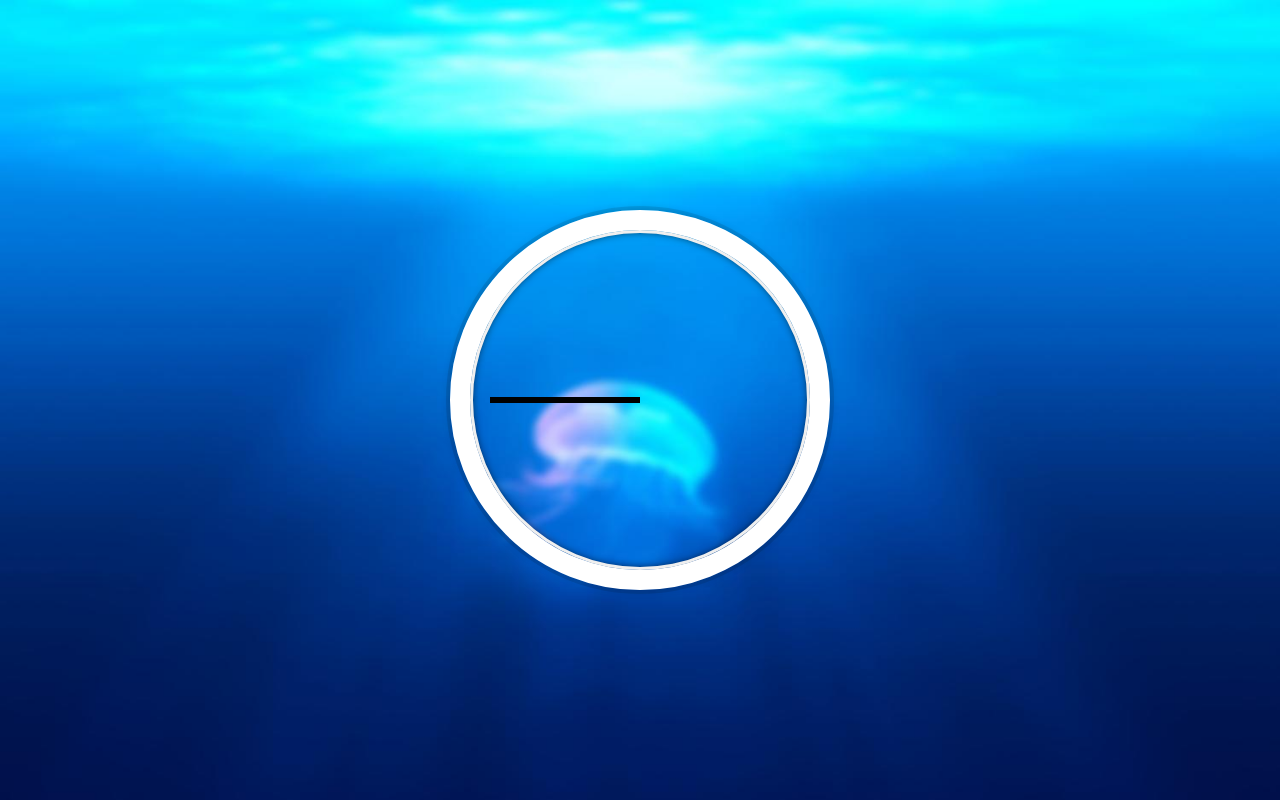
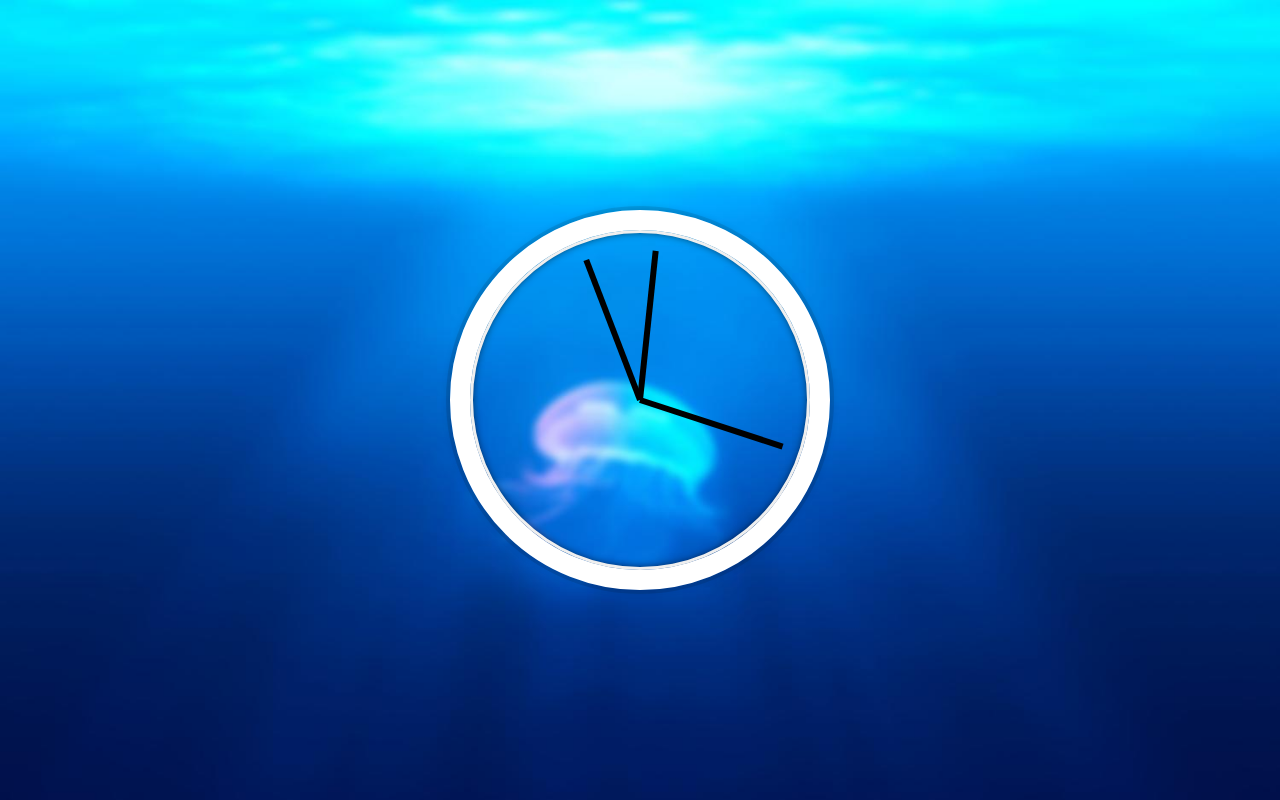
Before and after one commit to umang-sinha/analogclock, a plain HTML site: page index.html in a window 1280 px wide. Drawn offline with Linux system fonts and the light colour scheme.

Commit message:
added scripts and ticking sound for seconds hand

```diff
--- a/index.html
+++ b/index.html
@@ -10,10 +10,12 @@
 
         <div class="clock">
             <div class="clock-face">
-                <div class="hand hour-hand"></div>
-                <div class="hand min-hand"></div>
-                <div class="hand second-hand"></div>
+                <div class="hand hours-hand"></div>
+                <div class="hand minutes-hand"></div>
+                <div class="hand seconds-hand"></div>
             </div>
         </div>
+
+        <audio id="tick" src="tick.wav"></audio>
     </body>
 </html>
--- a/script.js
+++ b/script.js
@@ -0,0 +1,26 @@
+function setDate() {
+
+    const now = new Date();
+
+    const secondsHand = document.querySelector(`.seconds-hand`);
+    const minutesHand = document.querySelector(`.minutes-hand`);
+    const hoursHand = document.querySelector(`.hours-hand`);
+
+    const seconds = now.getSeconds();
+    const secondsDegrees = ((seconds / 60) * 360) + 90;
+
+    const minutes = now.getMinutes();
+    const minutesDegrees = ((minutes / 60) * 360) + ((seconds/60)*6) + 90;
+
+    const hours = now.getHours();
+    const hoursDegrees = ((hours / 12) * 360) + ((minutes/60)*30) + 90;
+
+    secondsHand.style.transform = `rotate(${secondsDegrees}deg)`;
+    minutesHand.style.transform = `rotate(${minutesDegrees}deg)`;
+    hoursHand.style.transform = `rotate(${hoursDegrees}deg)`;
+
+    const clockSound = document.querySelector(`audio`);
+    clockSound.play();
+}
+
+setInterval(setDate, 1000);
--- a/style.css
+++ b/style.css
@@ -35,7 +35,7 @@ body {
     width: 100%;
     height: 100%;
     transform: translateY(-3px); /* account for the height of the clock hands */
-  }
+}
 
 .hand {
     width: 50%;
@@ -43,4 +43,8 @@ body {
     background: black;
     position: absolute;
     top: 50%;
-  }
+    transform-origin: 100%;
+    transform: rotate(90deg);
+    transition: all 0.05s;
+    transition-timing-function: cubic-bezier(0.1, 2.7, 0.58, 1);
+}
```
Also changed, not shown: 1 other file.
